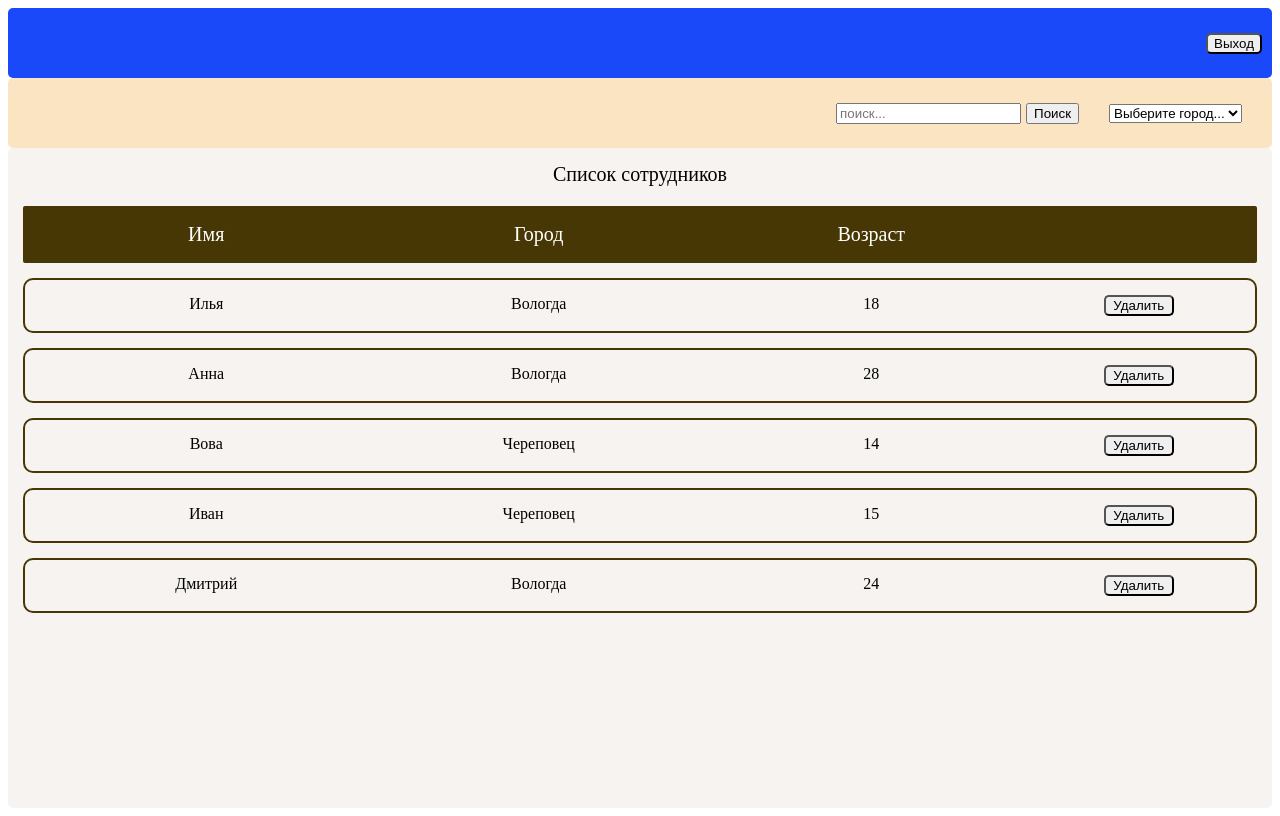
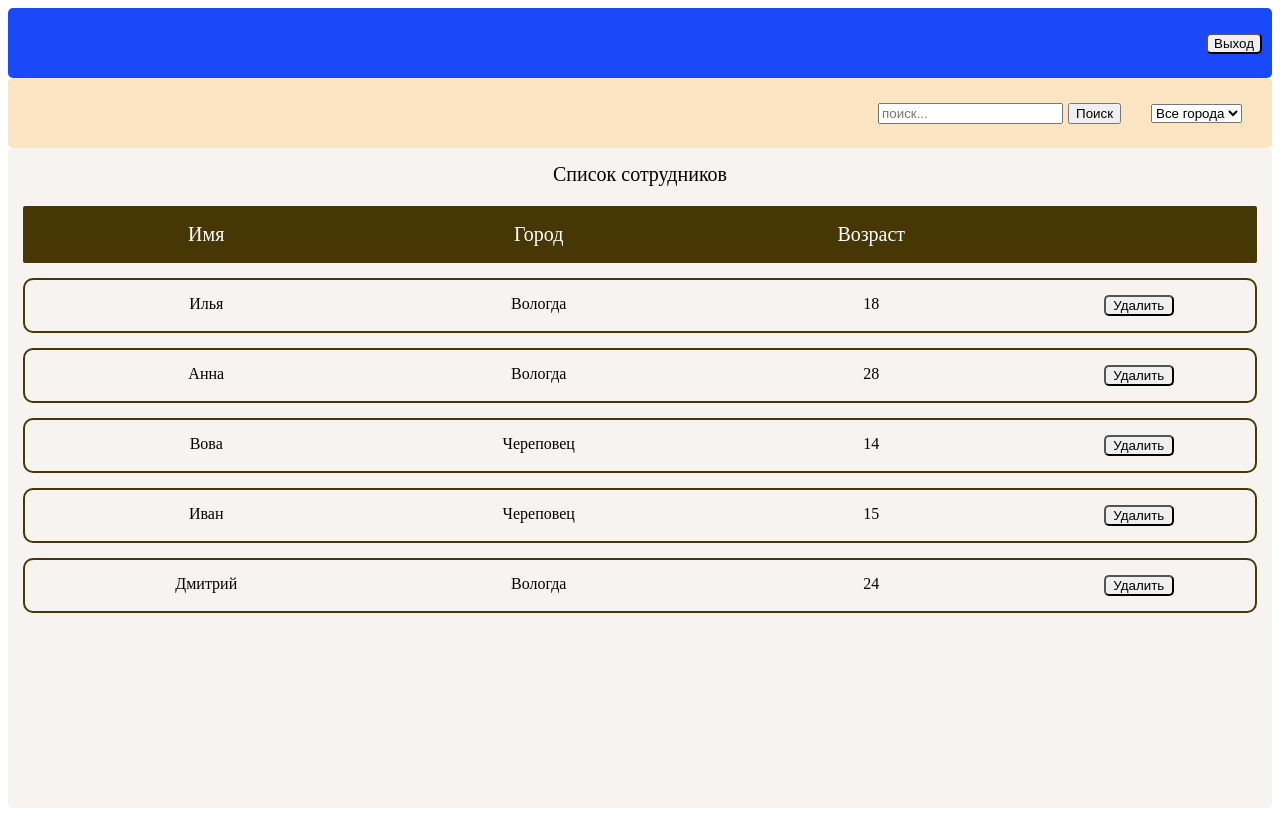
Before and after one commit to ParmezhovSergey/pinia, a Vue app: page /users in a window 1280 px wide. Built offline with nearby package versions, Linux system fonts and the light colour scheme; the HTML template or start-up script is replaced by a standard one.

Commit message:
поиск

```diff
--- a/src/components/UsersFilter.vue
+++ b/src/components/UsersFilter.vue
@@ -8,7 +8,7 @@
     </div>
     <div class="filter">
       <select @change="updateSelectedOption">
-        <option value="" disabled selected>Выберите город...</option>
+        <option value="" >Все города</option>
         <option
           v-for="city in usersStore.userCity"
           :value="city.city"
@@ -24,9 +24,7 @@
 <script setup lang="ts">
 import { useUsersStore } from "@/stores/usersStore";
 
-
 const usersStore = useUsersStore();
-
 
 const updateSelectedOption = (event: any) => {
   usersStore.setSelectedOption(event.target.value);
```
